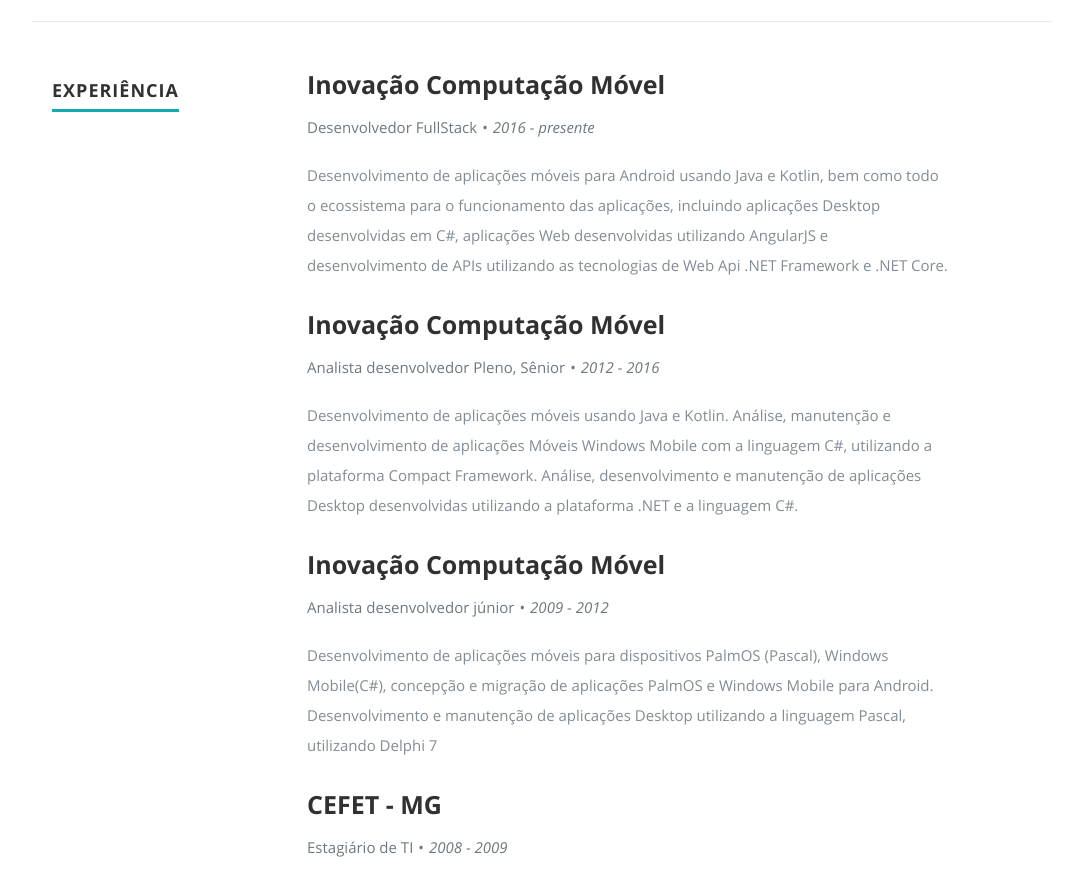
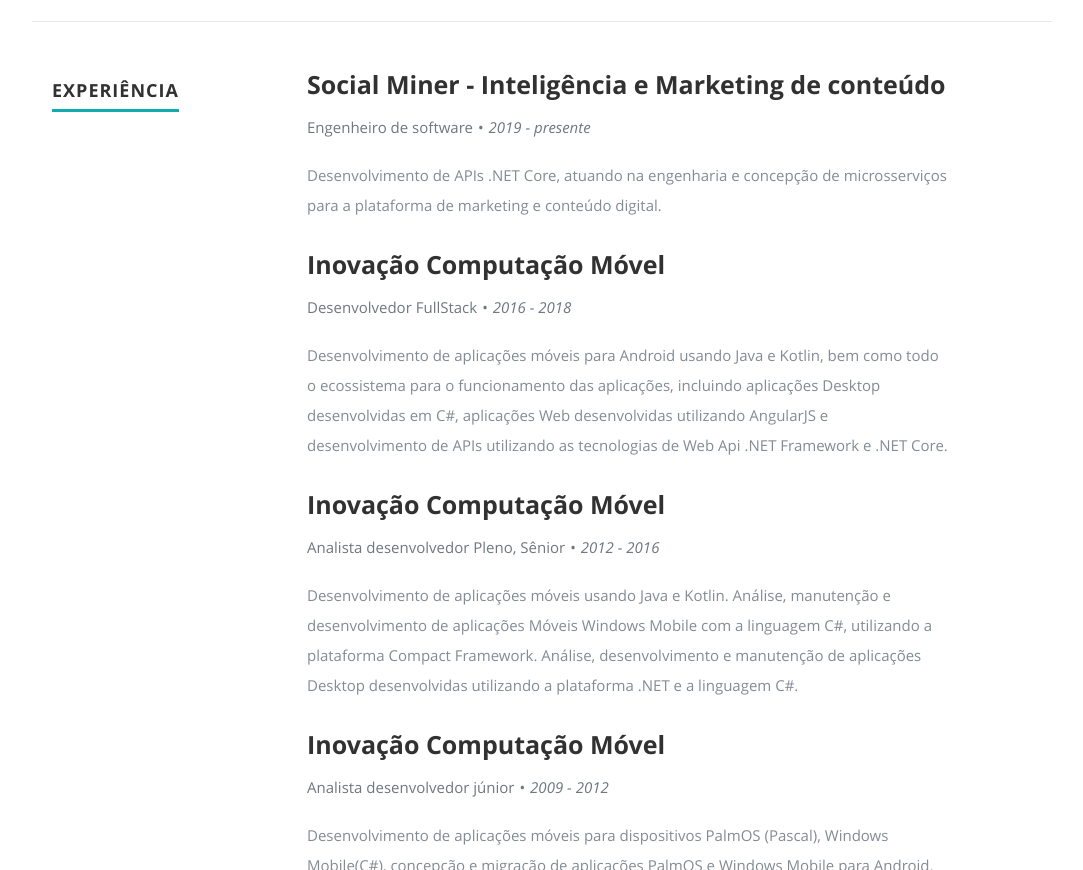
Before and after one commit to JulioBorges/new-resume, a Gatsby site: page / in a window 1280 px wide. Shown: the part 1889-2759 px from the top of the page, without its empty margins (98-1181 px from the left). Built offline with nearby package versions, Linux system fonts and the light colour scheme; Gatsby itself is replaced by a stand-in of ours; a web font is replaced by a local one.

Commit message:
Update resume

```diff
--- a/package.json
+++ b/package.json
@@ -8,7 +8,7 @@
   },
   "dependencies": {
     "gatsby": "^1.9.145",
-    "gatsby-cli": "^2.4.6",
+    "gatsby-cli": "^2.4.8",
     "gatsby-link": "^1.6.32",
     "gatsby-plugin-google-analytics": "^1.0.12",
     "gatsby-plugin-google-fonts": "0.0.3",
--- a/src/data/pt/resume.js
+++ b/src/data/pt/resume.js
@@ -1,67 +1,82 @@
 const resume = {
   education: {
-        title: 'Formação',
+    title: "Formação",
     formation: [
       {
-                school: 'Faculdade Pitágoras',
-                course: 'Sistemas de informação',
-                date: '12/2010',
-                description: 'Bacharelado em sistemas de informação.'
+        school: "Faculdade Pitágoras",
+        course: "Sistemas de informação",
+        date: "12/2010",
+        description: "Bacharelado em sistemas de informação."
       },
       {
-                school: 'CEFET - MG',
-                course: 'Técnico em Eletromecânica',
-                date: '12/2003',
-                description: 'Curso técnico em eletromecânica. Um dos mais conceituados ' +
-                    'cursos da área na cidade de Divinópolis/MG.'
+        school: "CEFET - MG",
+        course: "Técnico em Eletromecânica",
+        date: "12/2003",
+        description:
+          "Curso técnico em eletromecânica. Um dos mais conceituados " +
+          "cursos da área na cidade de Divinópolis/MG."
       }
     ]
   },
   work: {
-        title: 'Experiência',
+    title: "Experiência",
     roles: [
       {
         id: 1,
-                company: 'Inovação Computação Móvel',
-                role: 'Desenvolvedor FullStack',
-                period: '2016 - presente',
-                roleDescription: 'Desenvolvimento de aplicações móveis para Android usando Java e Kotlin, bem ' +
-                    'como todo o ecossistema para o funcionamento das aplicações, incluindo aplicações ' +
-                    'Desktop desenvolvidas em C#, aplicações Web desenvolvidas utilizando AngularJS e ' +
-                    'desenvolvimento de APIs utilizando as tecnologias de Web Api .NET Framework e .NET Core.'
+        company: "Social Miner - Inteligência e Marketing de conteúdo",
+        role: "Engenheiro de software",
+        period: "2019 - presente",
+        roleDescription:
+          "Desenvolvimento de APIs .NET Core, atuando na engenharia e concepção de microsserviços para a plataforma de marketing e conteúdo digital."
       },
       {
         id: 2,
-                company: 'Inovação Computação Móvel',
-                role: 'Analista desenvolvedor Pleno, Sênior',
-                period: '2012 - 2016',
-                roleDescription: 'Desenvolvimento de aplicações móveis usando Java e Kotlin. ' +
-                    'Análise, manutenção e desenvolvimento de aplicações Móveis Windows Mobile com a linguagem C#, utilizando ' +
-                    'a plataforma Compact Framework. Análise, desenvolvimento e manutenção de aplicações Desktop desenvolvidas ' +
-                    'utilizando a plataforma .NET e a linguagem C#.'
+        company: "Inovação Computação Móvel",
+        role: "Desenvolvedor FullStack",
+        period: "2016 - 2018",
+        roleDescription:
+          "Desenvolvimento de aplicações móveis para Android usando Java e Kotlin, bem " +
+          "como todo o ecossistema para o funcionamento das aplicações, incluindo aplicações " +
+          "Desktop desenvolvidas em C#, aplicações Web desenvolvidas utilizando AngularJS e " +
+          "desenvolvimento de APIs utilizando as tecnologias de Web Api .NET Framework e .NET Core."
       },
       {
         id: 3,
-                company: 'Inovação Computação Móvel',
-                role: 'Analista desenvolvedor júnior',
-                period: '2009 - 2012',
-                roleDescription: 'Desenvolvimento de aplicações móveis para dispositivos PalmOS (Pascal), Windows Mobile(C#), concepção ' +
-                    'e migração de aplicações PalmOS e Windows Mobile para Android. Desenvolvimento e manutenção de aplicações ' +
-                    'Desktop utilizando a linguagem Pascal, utilizando Delphi 7'
+        company: "Inovação Computação Móvel",
+        role: "Analista desenvolvedor Pleno, Sênior",
+        period: "2012 - 2016",
+        roleDescription:
+          "Desenvolvimento de aplicações móveis usando Java e Kotlin. " +
+          "Análise, manutenção e desenvolvimento de aplicações Móveis Windows Mobile com a linguagem C#, utilizando " +
+          "a plataforma Compact Framework. Análise, desenvolvimento e manutenção de aplicações Desktop desenvolvidas " +
+          "utilizando a plataforma .NET e a linguagem C#."
       },
       {
         id: 4,
-                company: 'CEFET - MG',
-                role: 'Estagiário de TI',
-                period: '2008 - 2009',
-                roleDescription: 'Gerenciamento e manutenção de servidores, aplicações e ' +
-                    'laboratórios de informática. Manutenção e implantação de redes e ' +
-                    'computadores no parque técnológico do instituto.'
-            }]
+        company: "Inovação Computação Móvel",
+        role: "Analista desenvolvedor júnior",
+        period: "2009 - 2012",
+        roleDescription:
+          "Desenvolvimento de aplicações móveis para dispositivos PalmOS (Pascal), Windows Mobile(C#), concepção " +
+          "e migração de aplicações PalmOS e Windows Mobile para Android. Desenvolvimento e manutenção de aplicações " +
+          "Desktop utilizando a linguagem Pascal, utilizando Delphi 7"
+      },
+      {
+        id: 5,
+        company: "CEFET - MG",
+        role: "Estagiário de TI",
+        period: "2008 - 2009",
+        roleDescription:
+          "Gerenciamento e manutenção de servidores, aplicações e " +
+          "laboratórios de informática. Manutenção e implantação de redes e " +
+          "computadores no parque técnológico do instituto."
+      }
+    ]
   },
   skills: {
     title: "Competências",
-        text: "Abaixo veja detalhadamente as competências das quais sou especialista.",
+    text:
+      "Abaixo veja detalhadamente as competências das quais sou especialista.",
     skills: [
       {
         id: 1,
```
Also changed, not shown: src/data/en/resume.js (+49 -36 lines), src/pages/404.js (+4 -5 lines). Lines whose indentation alone changed are shown as unchanged.
